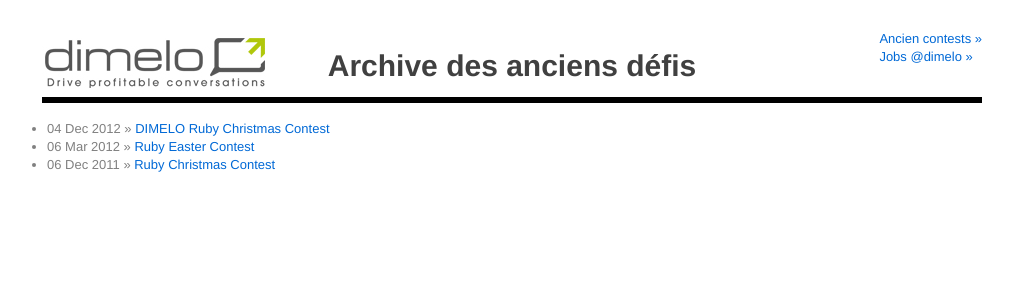
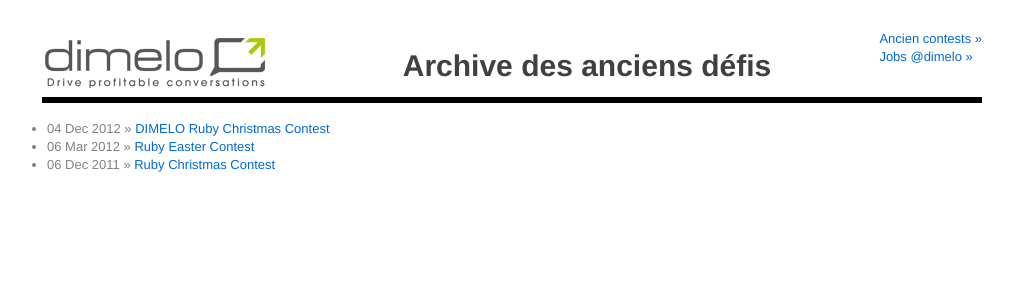
Before and after one commit to nel/nel.github.com, a Jekyll site: the page built from archive.html, in a window 1280 px wide. Shown: the top 300 px of the page, without its empty margins (128-1141 px from the left). Built offline with Jekyll 4.4.1, drawn with Linux system fonts in a browser that asks for light colours.

Commit message:
avoid title/logo overlap

```diff
--- a/stylesheets/style.css
+++ b/stylesheets/style.css
@@ -6,6 +6,7 @@
 margin-bottom: 30px;
 margin-top: -60px;
 text-align:center;
+text-indent: 5em;
 }
 .page-header {
 border-bottom: 6px solid black;
```
